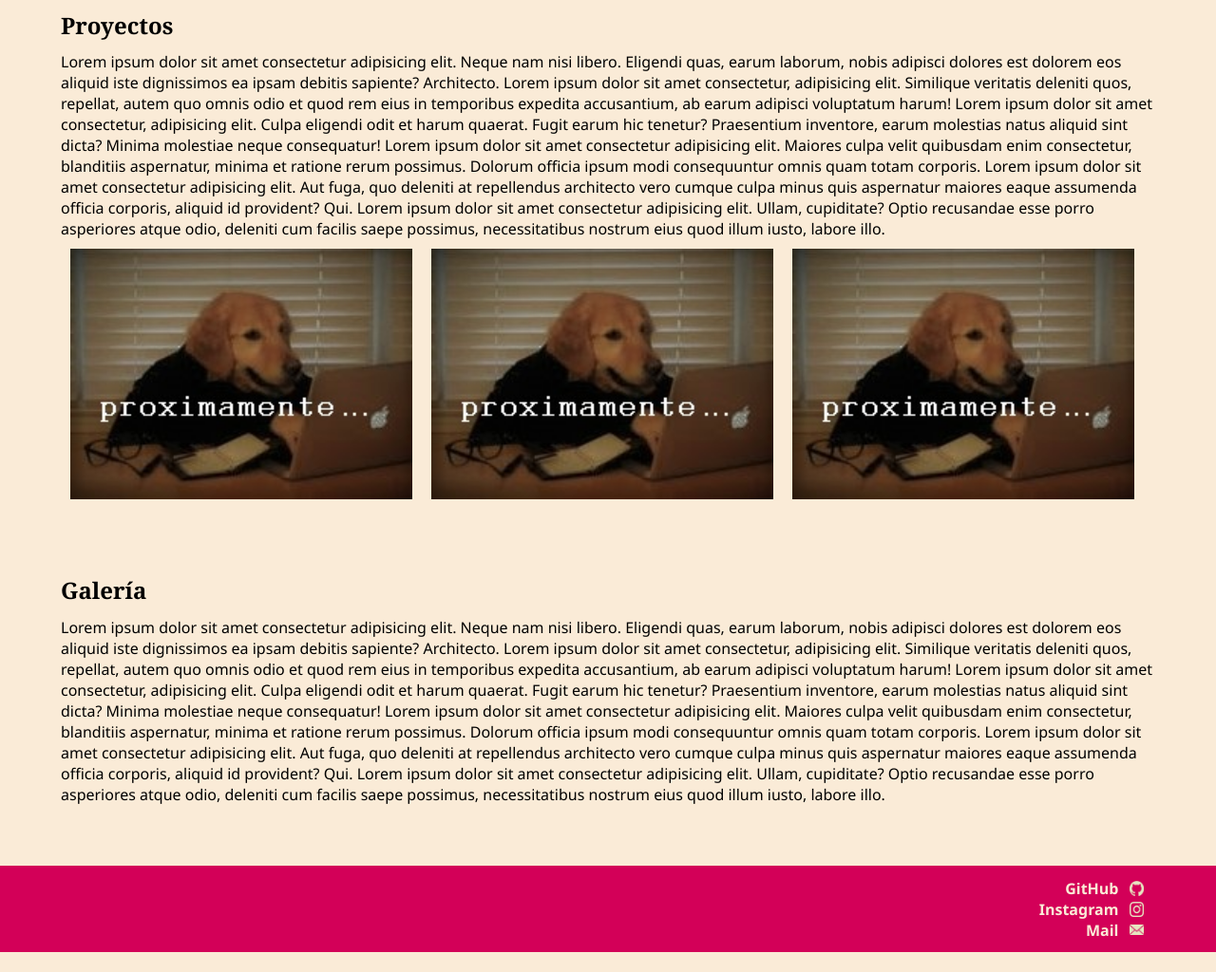
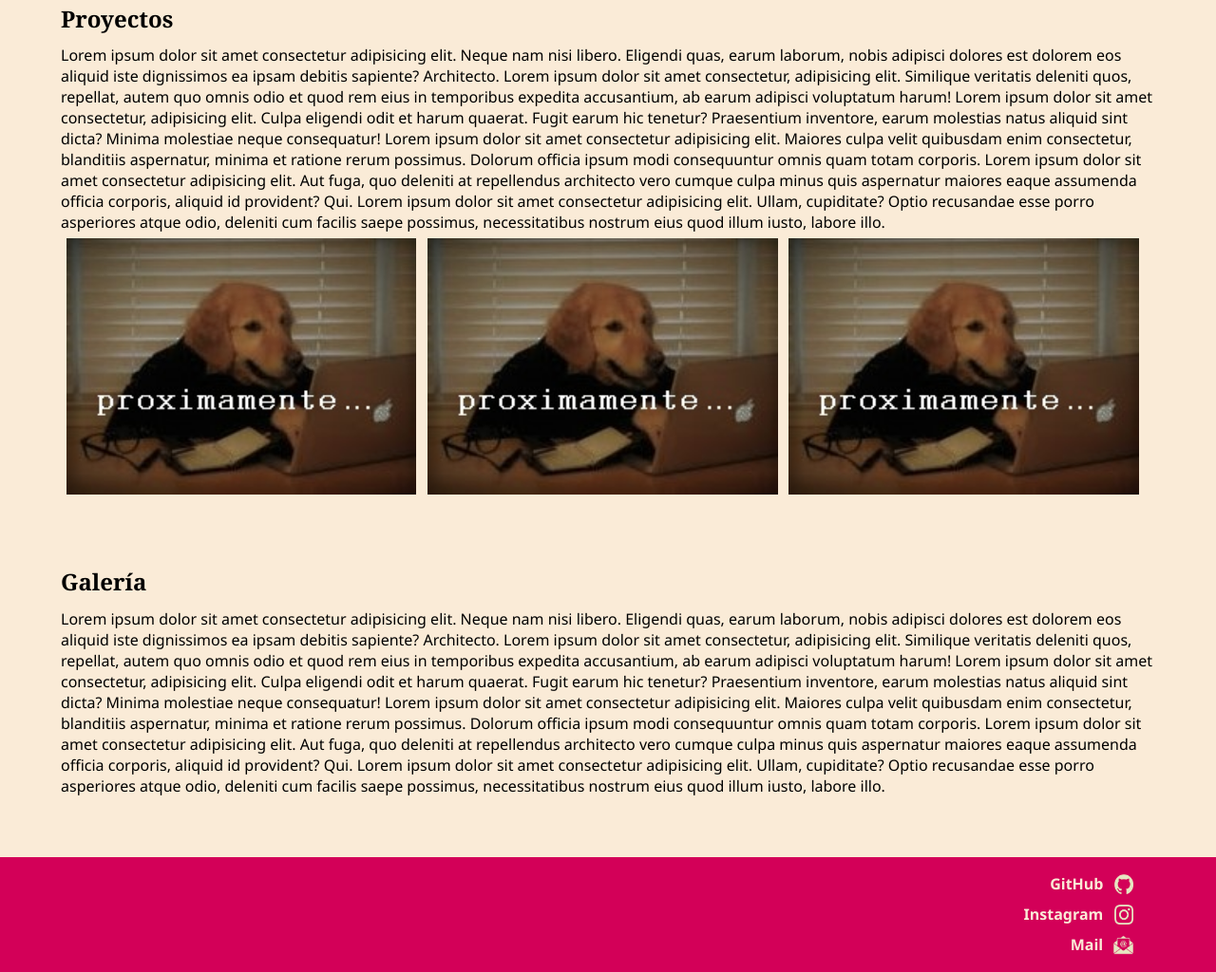
Before and after one commit to sofiadfc/sofiadfc.github.io, a plain HTML site: page index.html in a window 1280 px wide. Shown: the part 530-1554 px from the top of the page at 95% size. Before the commit the page ends 1533 px from the top, so only its background shows below. Drawn offline with Linux system fonts and the light colour scheme.

Commit message:
avance en responsive

```diff
--- a/index.html
+++ b/index.html
@@ -27,7 +27,7 @@
     <section>
     <div id="sobremi">
         <h1>Sobre mí</h1>
-        <img src="imagenes/foto.jpg" alt="Retrato Sofía" style="float: right; padding-left: 1%;">
+        <img src="imagenes/foto.jpg" alt="Retrato">
         <p>Lorem ipsum dolor sit amet consectetur adipisicing elit. Neque nam nisi libero. Eligendi quas, earum laborum, nobis adipisci dolores est dolorem eos aliquid iste dignissimos ea ipsam debitis sapiente? Architecto. Lorem ipsum dolor sit amet consectetur, adipisicing elit. Similique veritatis deleniti quos, repellat, autem quo omnis odio et quod rem eius in temporibus expedita accusantium, ab earum adipisci voluptatum harum! Lorem ipsum dolor sit amet consectetur, adipisicing elit. Culpa eligendi odit et harum quaerat. Fugit earum hic tenetur? Praesentium inventore, earum molestias natus aliquid sint dicta? Minima molestiae neque consequatur! Lorem ipsum dolor sit amet consectetur adipisicing elit. Maiores culpa velit quibusdam enim consectetur, blanditiis aspernatur, minima et ratione rerum possimus. Dolorum officia ipsum modi consequuntur omnis quam totam corporis. Lorem ipsum dolor sit amet consectetur adipisicing elit. Aut fuga, quo deleniti at repellendus architecto vero cumque culpa minus quis aspernatur maiores eaque assumenda officia corporis, aliquid id provident? Qui. Lorem ipsum dolor sit amet consectetur adipisicing elit. Ullam, cupiditate? Optio recusandae esse porro asperiores atque odio, deleniti cum facilis saepe possimus, necessitatibus nostrum eius quod illum iusto, labore illo.</p>
     </div>
 
@@ -54,9 +54,9 @@
     </section>
 
     <footer id="contacto">
-        <a href="https://github.com/sofita1932">GitHub<img class="contacto" src="imagenes/git.png" alt="Ícono GitHub"></a>
-        <a href="https://instagram.com/sofiafcs">Instagram<img class="contacto" src="imagenes/ig.png" alt="Ícono Instagram"></a>
-        <a href="mailto:sofleitas0@gmail.com">Mail<img class="contacto" src="imagenes/mial.png" alt="Ícono Mail"></a>
+        <a href="https://github.com/sofita1932">GitHub<img src="imagenes/git.png" alt="GitHub"></a>
+        <a href="https://instagram.com/sofiafcs">Instagram<img src="imagenes/ig.png" alt="Instagram"></a>
+        <a href="mailto:sofleitas0@gmail.com">Mail<img src="imagenes/mail.png" alt="Mail"></a>
     </footer>
 </body>
 </html>
--- a/style.css
+++ b/style.css
@@ -25,7 +25,7 @@ body {
 }
 
 header img{
-    block-size: 50px;
+    block-size: 2rem;
     filter: invert(90%) sepia() brightness(90%);
 }
 
@@ -57,6 +57,12 @@ section > div > h1 {
     font-family: Georgia, 'Times New Roman', Times, serif;
 }
 
+#sobremi img {
+    float: right;
+    padding-left: 1%;
+    max-width: 100%
+}
+
 #proyectos {
     * {
         box-sizing: border-box;
@@ -65,7 +71,7 @@ section > div > h1 {
       .img-container {
         float: left;
         width: 33%;
-        padding: 10px;
+        padding: 0.5%;
       }
 
       .clearfix::after {
@@ -73,11 +79,6 @@ section > div > h1 {
         clear: both;
         display: table;
       }
-}
-
-img.contacto {
-    width: 27px;
-    height: auto;
 }
 
 /*Estilizo el pie de página y sus elementos respectivos (imágenes y links)*/
@@ -102,10 +103,7 @@ footer a {
 }
 
 footer img {
-    padding-left: 1%;
-    block-size: 1rem;
+    padding: 0.5% 1%;
     filter: invert(90%) sepia() brightness(90%);
+    block-size: 2rem;
 }
-
-
-/*   Festejo con un Fernet porque quedó muy linda :)   */
```
Also changed, not shown: imagenes/mail.png (added), imagenes/mial.png (deleted).
